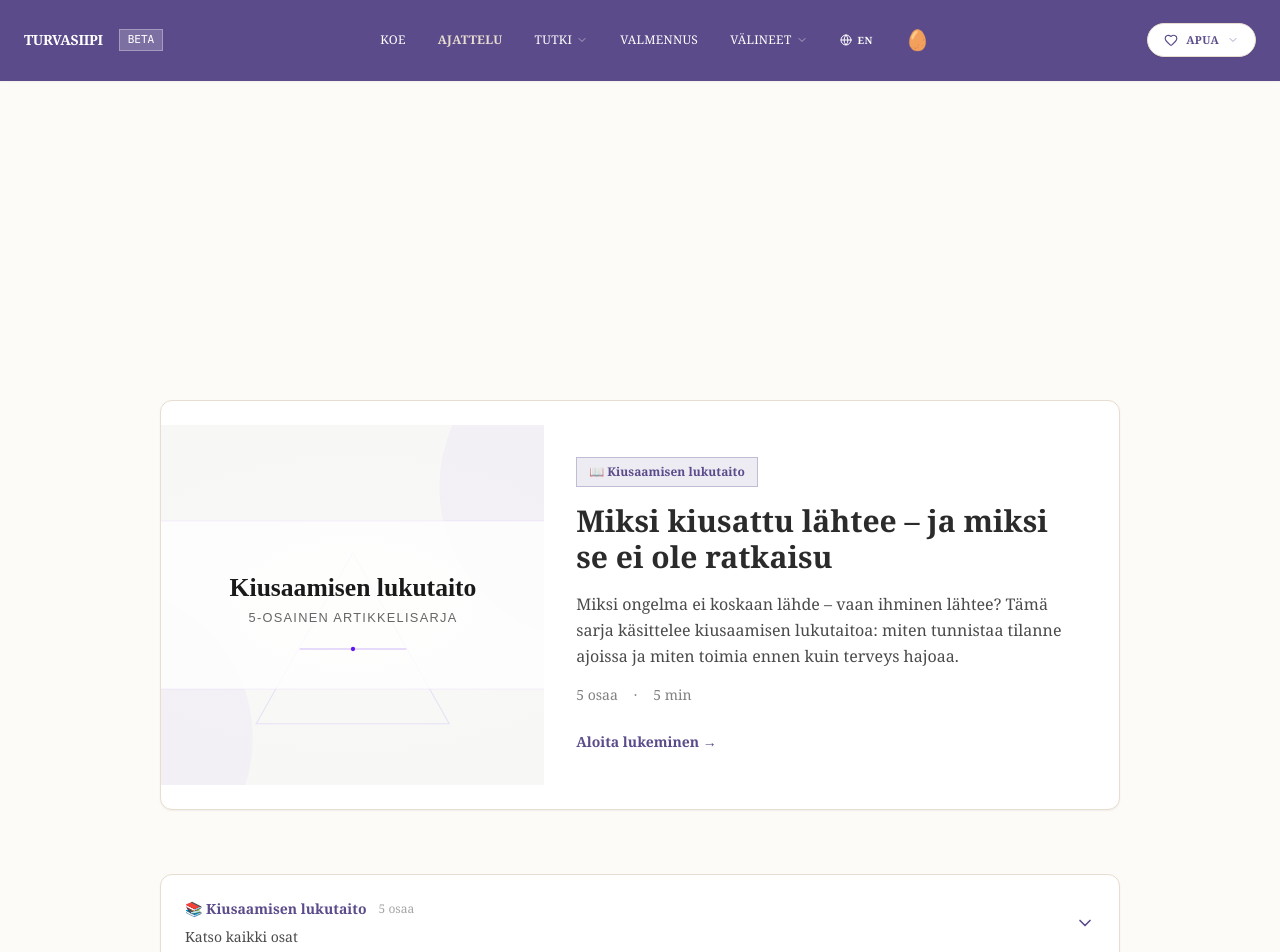
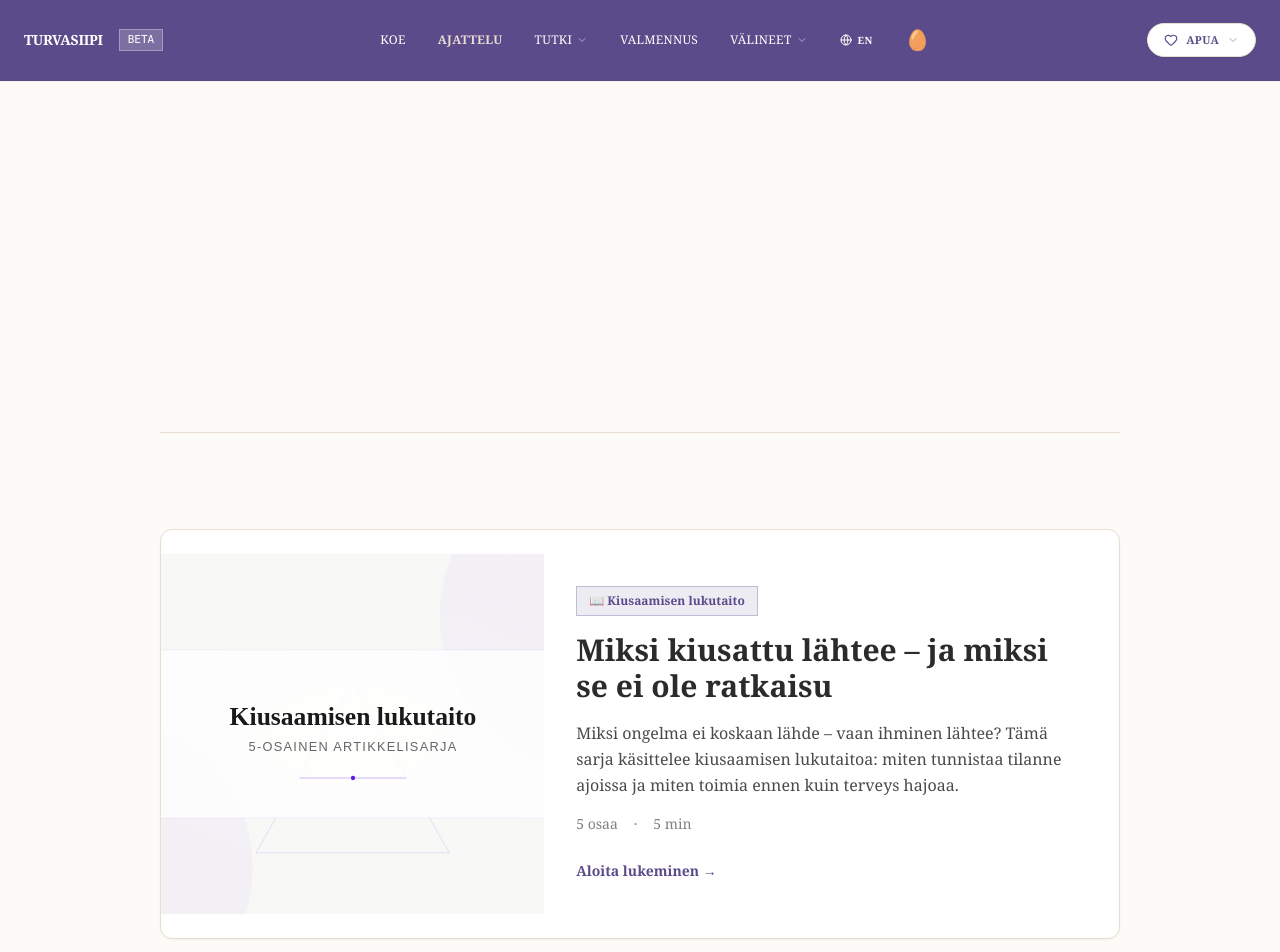
Before and after one commit to JoonasHuhta/Turvasiipi, a Next.js app: page /ajattelu in a window 1280 px wide. Shown: the top 952 px of the page. Built offline with nearby package versions, Linux system fonts and the light colour scheme.

Commit message:
fix(ajattelu): add proper header section with border separator and increased spacing

```diff
--- a/src/app/ajattelu/page.tsx
+++ b/src/app/ajattelu/page.tsx
@@ -43,9 +43,9 @@ export default function AjatteluPage() {
 
     return (
         <div className="min-h-screen bg-suojasiipi-bg">
-            <div className="container mx-auto px-6 sm:px-8 max-w-screen-lg py-32 space-y-24">
+            <div className="container mx-auto px-6 sm:px-8 max-w-screen-lg py-32 space-y-32">
 
-                {/* Header / Intro */}
+                {/* Header / Intro - Maximum Whitespace */}
                 <header className="space-y-12 max-w-2xl">
                     <span className="text-[11px] font-mono text-[#5B4B8A] uppercase tracking-widest border-b border-[#5B4B8A] pb-1">
                         {t('thinking_page.header.label')}
@@ -66,8 +66,8 @@ export default function AjatteluPage() {
                     </div>
                 </header>
 
-                {/* Divider */}
-                <div className="space-y-16">
+                {/* Articles Section */}
+                <section className="space-y-16 border-t border-[#E8DDD0] pt-24">
 
                     {/* Featured Hero - if there's a featured series article */}
                     {(() => {
@@ -298,7 +298,7 @@ export default function AjatteluPage() {
                             );
                         })()}
                     </div>
-                </div>
+                </section>
 
             </div>
         </div>
```
